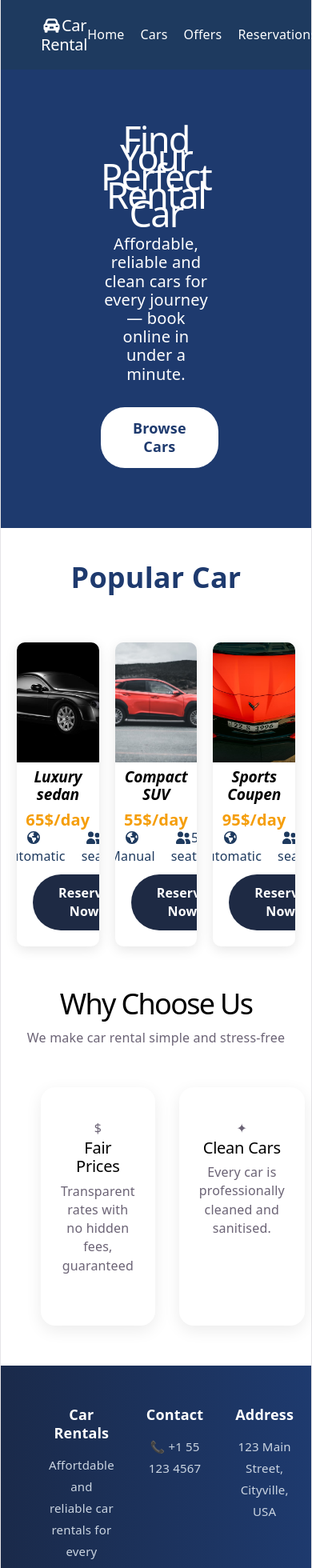
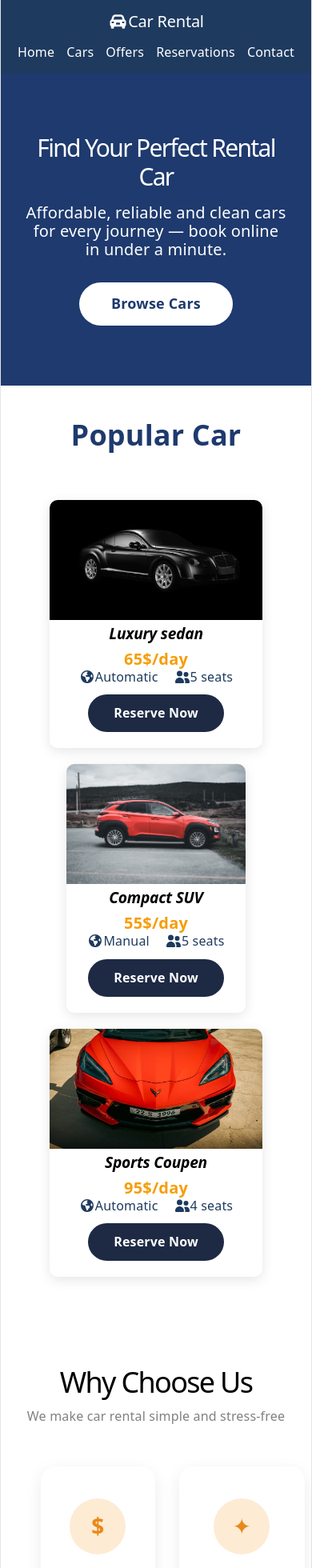
Before and after one commit to 52330128-Anas/webproject, a React (Vite) app: page / in a window 390 px wide. Shown: the top 1960 px of the page at 80% size. Built offline with nearby package versions, Linux system fonts and the light colour scheme.

Commit message:
edits in css

```diff
--- a/src/Style/Card.css
+++ b/src/Style/Card.css
@@ -1,12 +1,14 @@
 .cards {
   display: flex;
+  flex-wrap: wrap;
   justify-content: center;
   gap: 20px;
   padding: 40px 20px;
 }
 
 .card {
-  width: 300px;
+  width: 100%x;
+  max-width: 300px;
   background: #fff;
   color: #1e3a5f;
   border-radius: 10px;
@@ -50,4 +52,5 @@
   display: flex;
   justify-content: center;
   gap: 20px;
+  flex-wrap: wrap;
 }
--- a/src/Style/Footer.css
+++ b/src/Style/Footer.css
@@ -1,36 +1,36 @@
-.footer{
-
-    background:linear-gradient(to right,#1a2a4a,#1e3a6e);
-    color:white;
-    padding:50px 60px 20px;
+.footer {
+  background: linear-gradient(to right, #1a2a4a, #1e3a6e);
+  color: white;
+  padding: 50px 60px 20px;
 }
-.footer-top{
-    display:flex;
-    justify-content:space-between;
-    gap:40px;
+.footer-top {
+  display: flex;
+  flex-wrap: wrap;
+  justify-content: space-between;
+  gap: 40px;
 }
-.footer-top div{
-    flex:1;
+.footer-top div {
+  flex: 1 1 200px;
 }
-.footer-top div:first-child{
-      flex:1.5;
+.footer-top div:first-child {
+  flex: 1.5 1 200px;
 }
-.footer-top h3{
-    font-size:18px;
-    font-weight:600;
-    margin:0 0 15px;
+.footer-top h3 {
+  font-size: 18px;
+  font-weight: 600;
+  margin: 0 0 15px;
 }
-.footer p{
-  color:#cbd5e1;
-font-size:15px;
-line-height:1.8;
-margin:0;
+.footer p {
+  color: #cbd5e1;
+  font-size: 15px;
+  line-height: 1.8;
+  margin: 0;
 }
-.footer-bottom{
-   text-align:center;
-   color:#cbd5e1;
-   font-size:14px;
-   border-top:1px solid rgba(255,255,255,0.15);
-   margin-top:40px;
-   padding-top:20px;
+.footer-bottom {
+  text-align: center;
+  color: #cbd5e1;
+  font-size: 14px;
+  border-top: 1px solid rgba(255, 255, 255, 0.15);
+  margin-top: 40px;
+  padding-top: 20px;
 }
--- a/src/Style/Home.css
+++ b/src/Style/Home.css
@@ -1,20 +1,25 @@
-.text{
+
+
+.text {
   background-color: #1e3a6e;
   text-align: center;
-    padding: 75px 125px;
+  padding: 75px clamp(20px, 8vw, 125px);
 
-    h1{
+  h1 {
     color: white;
-        font-size: 45px;
+    font-size: clamp(30px, 7vw, 45px);
+    line-height: 1.2;
     margin: 0 0 15px;
   }
-    p{
+
+  p {
     color: white;
     font-size: 20px;
     max-width: 700px;
     margin: 0 auto 30px;
   }
-    a{
+
+  a {
     display: inline-block;
     background-color: white;
     color: #1e3a6e;
@@ -24,11 +29,11 @@
     font-weight: bold;
     text-decoration: none;
   }
-  a:hover{
+
+  a:hover {
     background-color: #f59e0b;
     color: white;
   }
-
 }
 .why{
     display: flex;
@@ -56,7 +61,7 @@ h2,h1{
   color: #1e3a6e;
   font-size: 36px;
   font-weight: bold;
-  margin: 50px 0 30px;
+  margin: 50px 0 30px;}
 
 .cards + div {
     text-align: center;
@@ -85,4 +90,4 @@ h2,h1{
 .why-choose p {
     color: gray;
     line-height: 1.6;
-}}
+}
--- a/src/Style/NavBar.css
+++ b/src/Style/NavBar.css
@@ -2,19 +2,37 @@
   display: flex;
   justify-content: space-between;
   align-items: center;
+  flex-wrap: wrap;
+  gap: 15px;
   padding: 20px 50px;
   background: #1e3a5f;
 }
+
 .nav h2 {
   color: white;
   margin: 0;
+  white-space: nowrap;
 }
 
 .Links {
   display: flex;
+  flex-wrap: wrap;
   gap: 20px;
-  a{
-    text-decoration: none;
-    color: white;
+}
+
+.Links a {
+  text-decoration: none;
+  color: white;
+}
+
+@media (max-width: 768px) {
+  .nav {
+    flex-direction: column;
+    padding: 15px 20px;
+  }
+
+  .Links {
+    justify-content: center;
+    gap: 15px;
   }
 }
```
Lines whose indentation alone changed are shown as unchanged.
